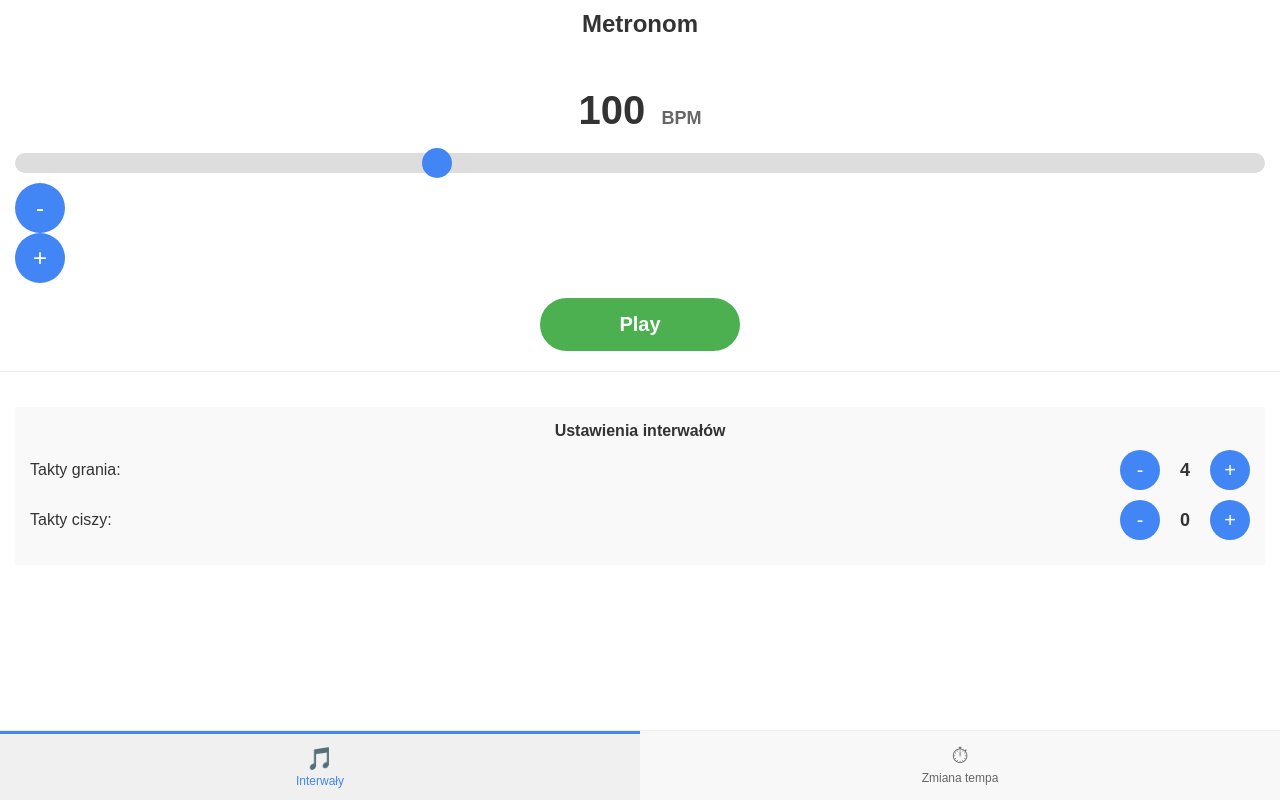
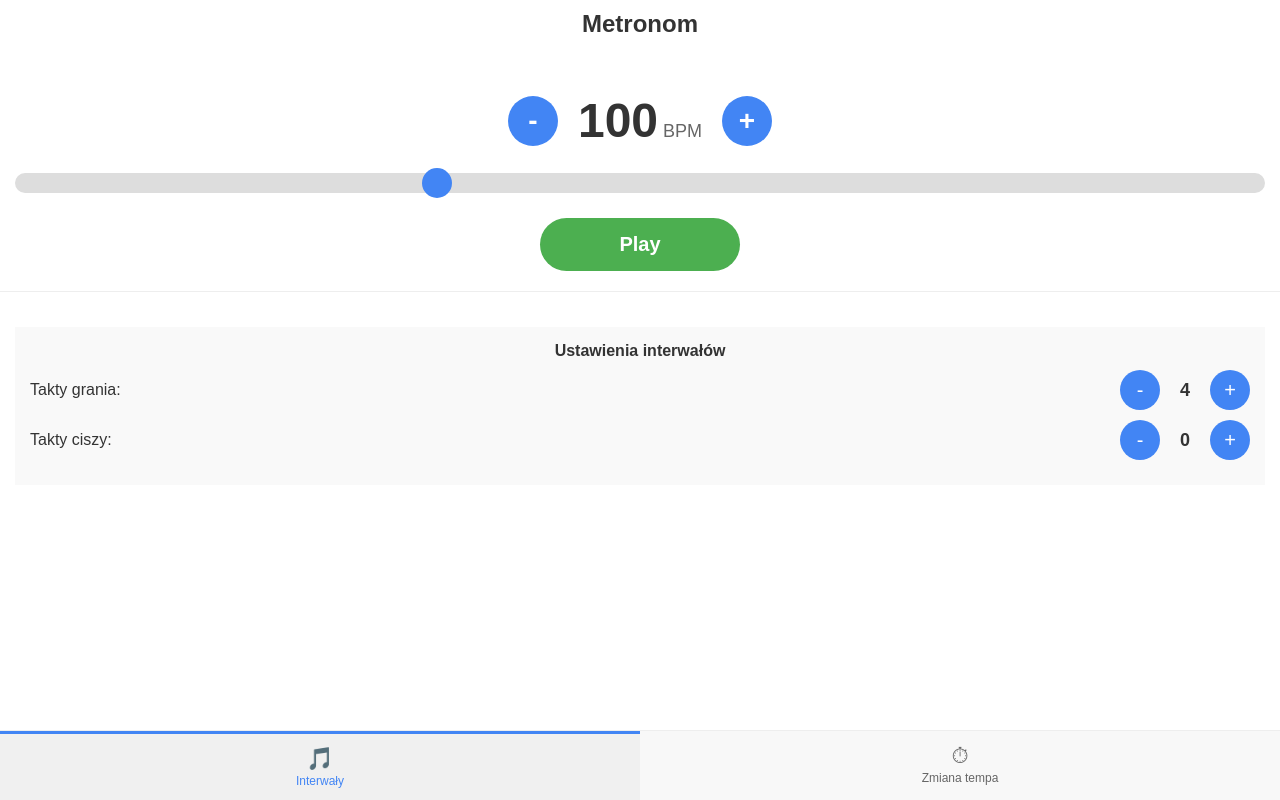
Before and after one commit to sosnaradosna/metronome-prototype-1, a plain HTML site: page index.html in a window 1280 px wide. Drawn offline with Linux system fonts and the light colour scheme.

Commit message:
Przeprojektowano układ przycisków tempa - umieszczono je po bokach wyświetlacza BPM

```diff
--- a/css/style.css
+++ b/css/style.css
@@ -124,10 +124,23 @@ h1 {
     height: 100%;
 }
 
+/* Nowy układ tempo-display z przyciskami po bokach */
 .tempo-display {
-    font-size: 40px; /* Zwiększony rozmiar */
+    display: flex;
+    align-items: center;
+    justify-content: center;
+    margin: 15px 0;
+    gap: 20px;
+}
+
+.tempo-value {
+    display: flex;
+    align-items: baseline;
+}
+
+.tempo {
+    font-size: 48px; /* Zwiększony rozmiar */
     font-weight: bold;
-    margin: 10px 0;
 }
 
 .bpm {
@@ -168,7 +181,7 @@ h1 {
     border: none;
 }
 
-/* Zwiększenie wielkości przycisków dla lepszej obsługi dotykowej */
+/* Style dla przycisków zwiększania/zmniejszania tempa */
 .tempo-decrease, .tempo-increase {
     width: 50px;
     height: 50px;
@@ -176,7 +189,8 @@ h1 {
     border: none;
     background-color: #4285F4;
     color: white;
-    font-size: 24px;
+    font-size: 28px;
+    font-weight: bold;
     cursor: pointer;
     transition: background-color 0.2s;
     display: flex;
@@ -188,6 +202,7 @@ h1 {
     background-color: #3367D6;
 }
 
+/* Zwiększenie wielkości przycisków dla lepszej obsługi dotykowej */
 .controls {
     display: flex;
     justify-content: center;
--- a/index.html
+++ b/index.html
@@ -49,16 +49,16 @@
             <!-- Główny widok (zawsze widoczny) -->
             <div class="main-view">
                 <div class="tempo-display">
-                    <span class="tempo">100</span>
-                    <span class="bpm">BPM</span>
+                    <button class="tempo-decrease">-</button>
+                    <div class="tempo-value">
+                        <span class="tempo">100</span>
+                        <span class="bpm">BPM</span>
+                    </div>
+                    <button class="tempo-increase">+</button>
                 </div>
 
                 <div class="tempo-settings">
                     <input type="range" min="30" max="240" value="100" class="tempo-slider">
-                    <div class="tempo-buttons">
-                        <button class="tempo-decrease">-</button>
-                        <button class="tempo-increase">+</button>
-                    </div>
                 </div>
 
                 <div class="controls">
```
